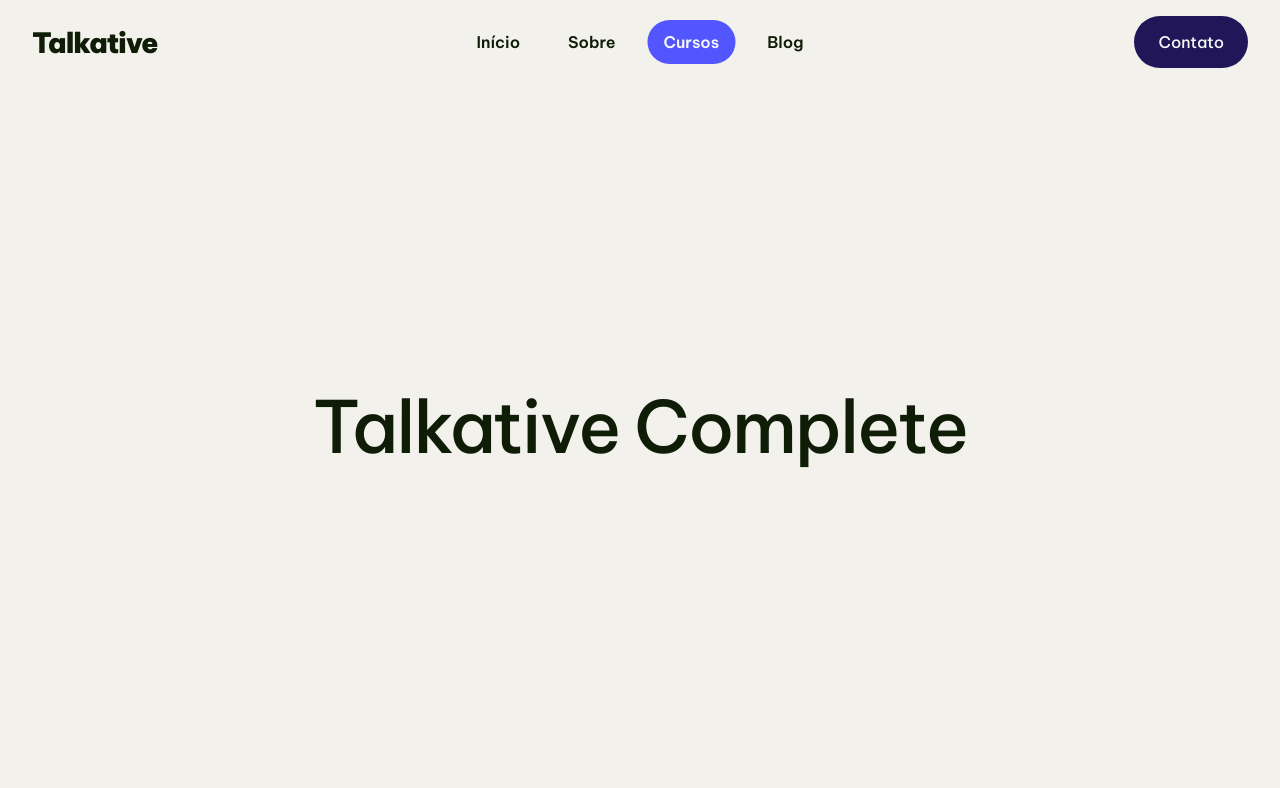
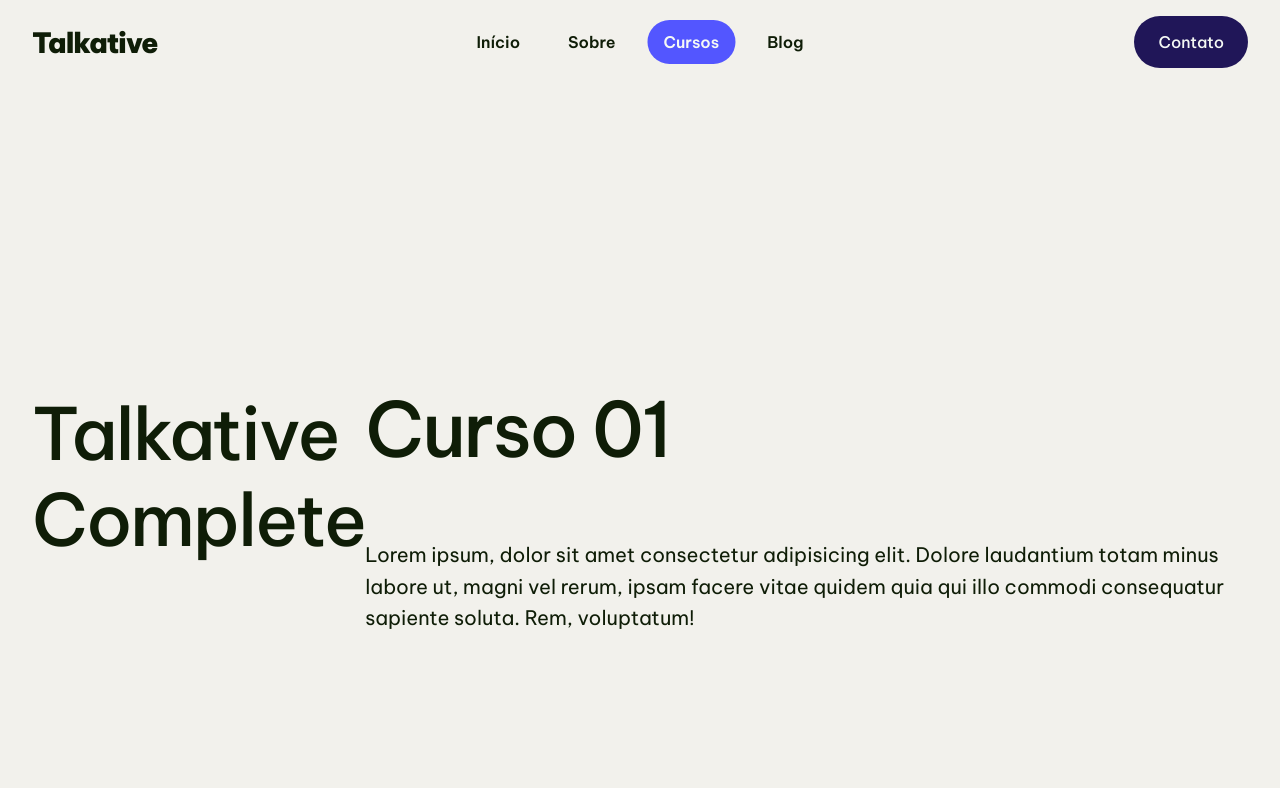
Before and after one commit to SnayderRodrigues/react-study, a React (Vite) app: page /courses/talkative-complete in a window 1280 px wide. Shown: the top 788 px of the page. Built offline with nearby package versions, Linux system fonts and the light colour scheme.

Commit message:
feat: add dynamic structure for individual courses articles

```diff
--- a/src/pages/courses/CoursesArticlePage.jsx
+++ b/src/pages/courses/CoursesArticlePage.jsx
@@ -1,22 +1,70 @@
 import React from "react";
 import { useParams } from "react-router-dom";
+
+const CourseOne = () => (
+  <div>
+    <h2>Curso 01</h2>
+    <p>
+      Lorem ipsum, dolor sit amet consectetur adipisicing elit. Dolore
+      laudantium totam minus labore ut, magni vel rerum, ipsam facere vitae
+      quidem quia qui illo commodi consequatur sapiente soluta. Rem, voluptatum!
+    </p>
+  </div>
+);
+
+const CourseTwo = () => (
+  <div>
+    <h2>Curso 02</h2>
+    <p>
+      Lorem ipsum, dolor sit amet consectetur adipisicing elit. Dolore
+      laudantium totam minus labore ut, magni vel rerum, ipsam facere vitae
+      quidem quia qui illo commodi consequatur sapiente soluta. Rem, voluptatum!
+    </p>
+  </div>
+);
+
+const CourseThree = () => (
+  <div>
+    <h2>Curso 03</h2>
+    <p>
+      Lorem ipsum, dolor sit amet consectetur adipisicing elit. Dolore
+      laudantium totam minus labore ut, magni vel rerum, ipsam facere vitae
+      quidem quia qui illo commodi consequatur sapiente soluta. Rem, voluptatum!
+    </p>
+  </div>
+);
+
+const CourseFour = () => (
+  <div>
+    <h2>Curso 04</h2>
+    <p>
+      Lorem ipsum, dolor sit amet consectetur adipisicing elit. Dolore
+      laudantium totam minus labore ut, magni vel rerum, ipsam facere vitae
+      quidem quia qui illo commodi consequatur sapiente soluta. Rem, voluptatum!
+    </p>
+  </div>
+);
 
 const courses = [
   {
     slug: "talkative-complete",
     title: "Talkative Complete",
+    content: CourseOne,
   },
   {
     slug: "talkative-kids",
     title: "Talkative Kids",
+    content: CourseTwo,
   },
   {
     slug: "talkative-teens",
     title: "Talkative Teens",
+    content: CourseThree,
   },
   {
     slug: "talkative-express",
     title: "Talkative Express",
+    content: CourseFour,
   },
 ];
 
@@ -24,11 +72,13 @@
   const { slug } = useParams();
   const course = courses.find((course) => course.slug === slug);
 
+  const CourseContent = course.content;
 
   return (
     <section className="coursesArticlePage">
       <div className="wrapper coursesArticlePage">
         <h1 className="coursesArticlePage__headline">{course.title}</h1>
+        <CourseContent />
       </div>
     </section>
   );
```
